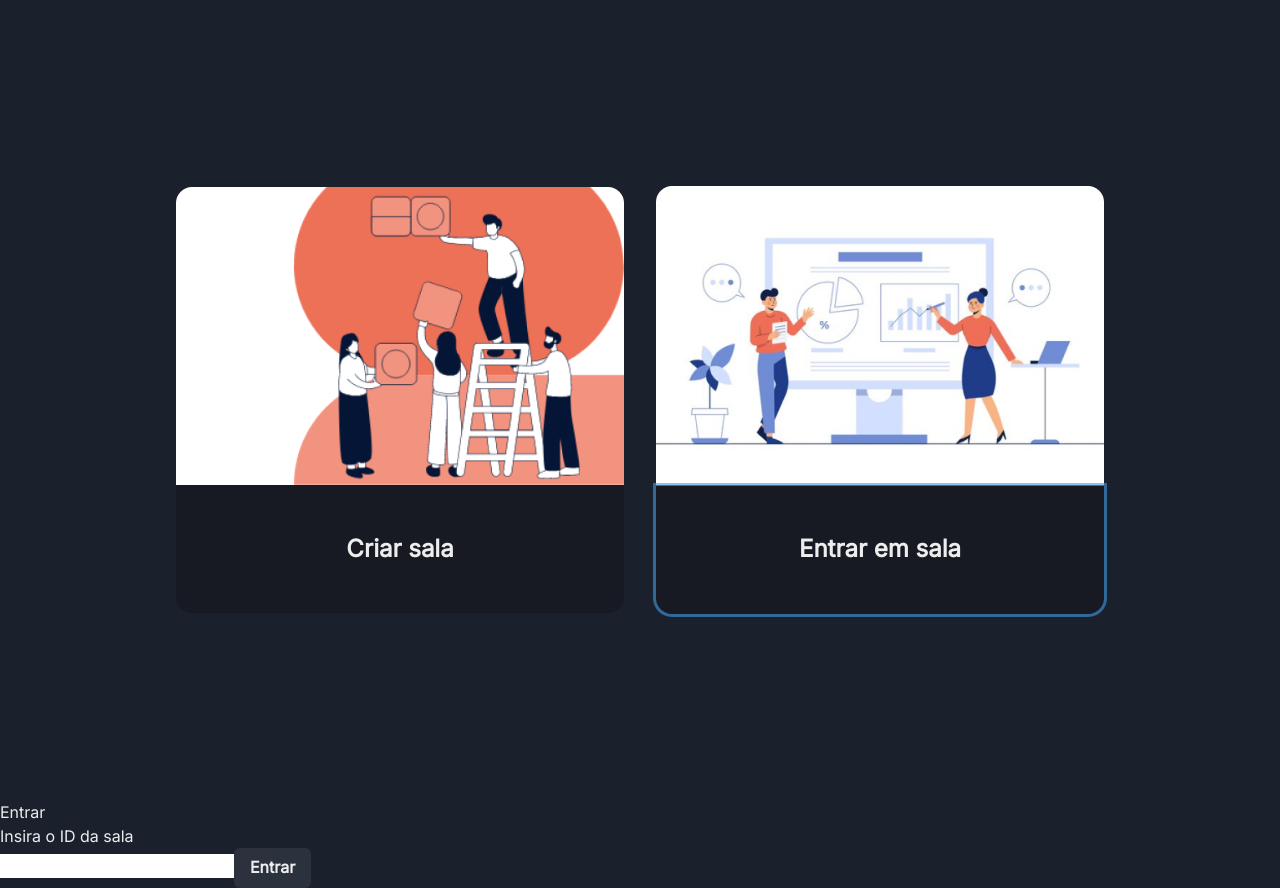
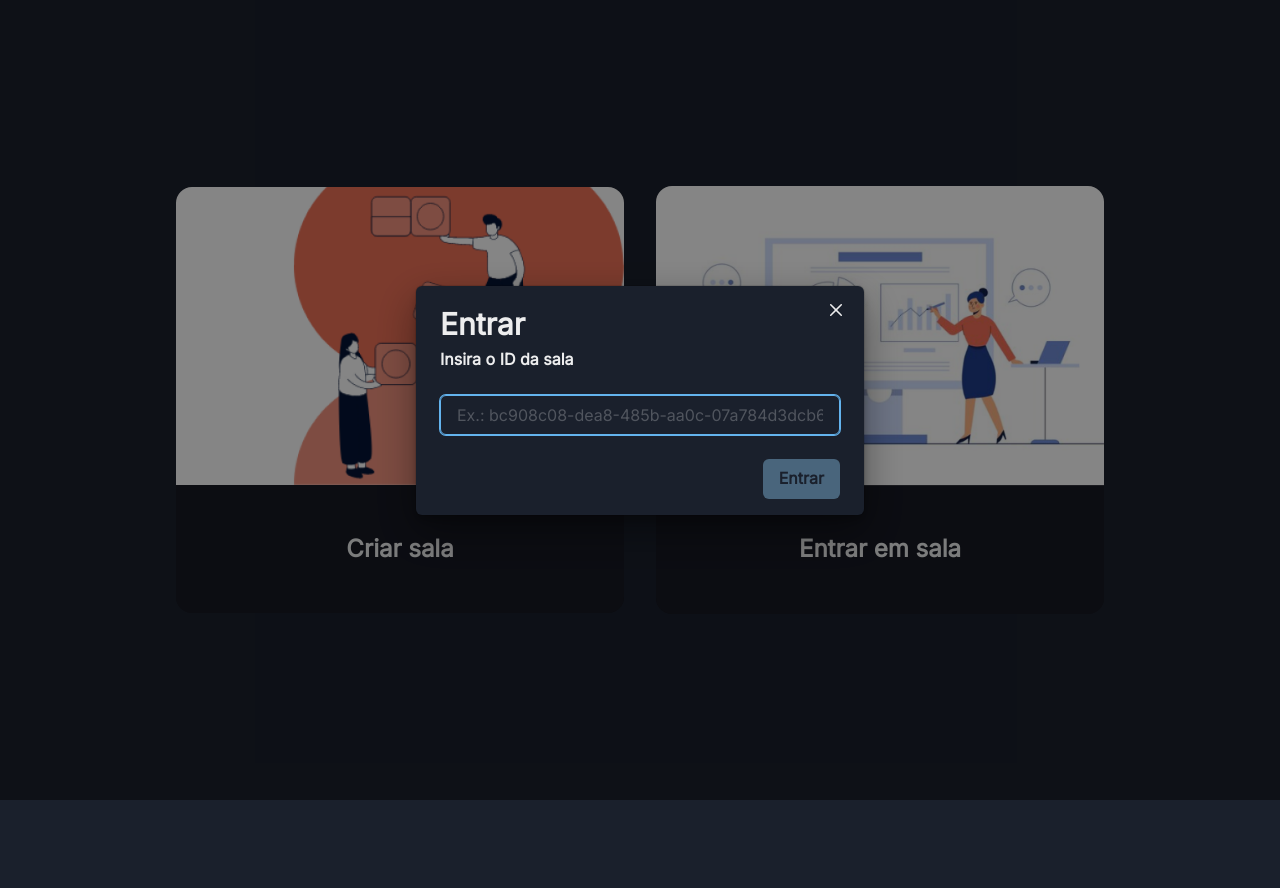
Before and after one commit to nascjoao/n-ask, a React (Create React App) app: page / in a window 1280 px wide. Both pictures are taken after a click on the button "Entrar em sala". After the commit the page ends 800 px from the top, so only its background shows below. Built offline with nearby package versions, Linux system fonts and the light colour scheme.

Commit message:
refactor: use chakra modal to join room

```diff
--- a/src/pages/Home.jsx
+++ b/src/pages/Home.jsx
@@ -1,8 +1,21 @@
-import React, { useContext, useRef } from 'react';
+import React, { useContext, useRef, useState } from 'react';
 import { useNavigate } from 'react-router-dom';
 import { v4 as generateUUID } from 'uuid';
 import {
-  Flex, Box, Image, Button,
+  Flex,
+  Box,
+  Image,
+  Button,
+  Modal,
+  ModalOverlay,
+  ModalContent,
+  ModalHeader,
+  ModalCloseButton,
+  ModalBody,
+  ModalFooter,
+  useDisclosure,
+  Input,
+  Text,
 } from '@chakra-ui/react';
 import imgNewEvent from '../assets/images/new-event.png';
 import imgJoinEvent from '../assets/images/join-event.png';
@@ -12,12 +25,13 @@ import supabase from '../supabaseClient';
 import { userContext } from '../contexts/User';
 
 export default function Home() {
-  const { Modal: JoinModal, isOpen: joinIsOpen, onOpen: joinOnOpen } = useModal();
+  const { isOpen: joinIsOpen, onOpen: joinOnOpen, onClose: joinOnClose } = useDisclosure();
   const { Modal: CreateModal, isOpen: createIsOpen, onOpen: createOnOpen } = useModal();
   const roomIdInputRef = useRef();
   const nameInputRef = useRef();
   const navigate = useNavigate();
   const { setUser } = useContext(userContext);
+  const [roomIdInputIsFilled, setRoomIdInputIsFilled] = useState(false);
 
   async function createRoom(event) {
     event.preventDefault();
@@ -100,18 +114,29 @@ export default function Home() {
           </Button>
         </Box>
       </Flex>
-      { joinIsOpen && (
-        <JoinModal heading="Entrar" subheading="Insira o ID da sala">
-          <form onSubmit={joinRoom}>
-            <input
-              type="text"
-              placeholder="Ex.: bc908c08-dea8-485b-aa0c-07a784d3dcb6"
-              ref={roomIdInputRef}
-            />
-            <Button type="submit">Entrar</Button>
-          </form>
-        </JoinModal>
-      ) }
+      <Modal isOpen={joinIsOpen} onClose={joinOnClose} isCentered initialFocusRef={roomIdInputRef}>
+        <ModalOverlay />
+        <ModalContent background="gray.800">
+          <ModalHeader>
+            <Text fontSize="3xl">Entrar</Text>
+            <Text fontSize="md">Insira o ID da sala</Text>
+          </ModalHeader>
+          <ModalCloseButton />
+          <ModalBody>
+            <form onSubmit={joinRoom} id="joinRoom">
+              <Input
+                type="text"
+                placeholder="Ex.: bc908c08-dea8-485b-aa0c-07a784d3dcb6"
+                ref={roomIdInputRef}
+                onChange={({ target: { value } }) => setRoomIdInputIsFilled(!!value)}
+              />
+            </form>
+          </ModalBody>
+          <ModalFooter>
+            <Button colorScheme="blue" disabled={!roomIdInputIsFilled} type="submit" form="joinRoom">Entrar</Button>
+          </ModalFooter>
+        </ModalContent>
+      </Modal>
       { createIsOpen && (
         <CreateModal heading="Criar sala" subheading="Como gostaria de se identificar?">
           <form onSubmit={createRoom}>
```
